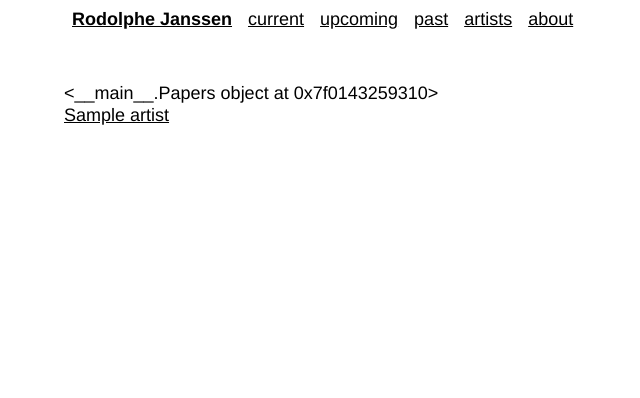
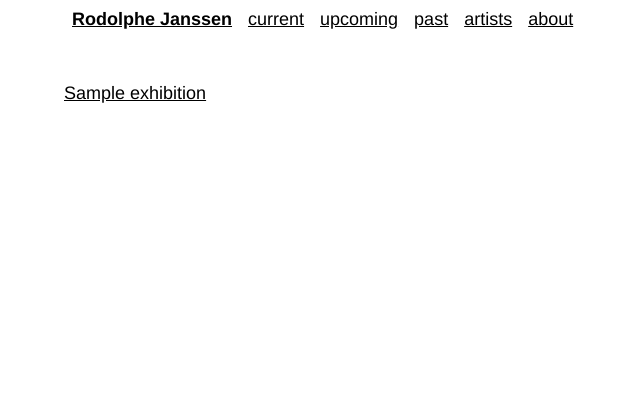
Before and after one commit to colmoneill/Jason-Scraper, a Flask app: page / in a window 1280 px wide. Shown: the part 22-420 px from the top of the page, without its empty margins (0-640 px from the left). Run offline with Flask 2, Linux system fonts and the light colour scheme; a database or web service that is not in the repository returns one stand-in record (values such as "Sample title"); some libraries are stand-ins or nearby versions.

Commit message:
changes and additions to the templates: current = home page + the corresponding structual stuff in the back end

```diff
--- a/app.py
+++ b/app.py
@@ -24,7 +24,8 @@ db = client.artlogic
 def home():
     artworks = db.artworks.find().sort("id", -1).limit(10)
     exhibition = db.exhibition.find()
-    return render_template("front/exhibition.html", artworks=artworks, exhibition=exhibition)
+    current_exhibition = db.exhibitions.find()
+    return render_template("front/current.html", current_exhibition=current_exhibition)
 
 @app.route("/artists/")
 def artists():
@@ -41,6 +42,12 @@ def artist(slug):
 def current():
     current_exhibition = db.exhibitions.find()
     return render_template("front/current.html", current_exhibition=current_exhibition)
+
+@app.route("/current/<slug>/")
+def exhibition(slug):
+    exhibition = db.exhibition.find_one({ "slug: slug"})
+    artworks = db.exhibition.find()
+    return render_template("front/exhibition.html")
 
 @app.route('/exhibition', methods=['GET', 'POST'])
 def adminexhibition():
--- a/templates/front/current.html
+++ b/templates/front/current.html
@@ -4,7 +4,9 @@
 	{% block body %}
 
 	{% for current_exhibition in current_exhibition %}
-	<li><a href="/exhibition/{{ current_exhibition.slug }}/">{{ current_exhibition.name }}</li>
-    {% endfor %}
+		<ul>
+			<li><a href="/exhibition/{{ current_exhibition.slug }}/">{{ current_exhibition.name }}</li>
+  	</ul>
+	{% endfor %}
 
 	{% endblock %}
--- a/templates/front/exhibition.html
+++ b/templates/front/exhibition.html
@@ -1,13 +1,9 @@
 {% extends "base.html" %}
 {% block title %}{{ exhibition.name }}{% endblock %}
 {% block body %}
-	<section>
-		{{ exhibition.exhibition }}
-	</section>
-
     <ul>
-    {% for artist in exhibition.artists %}
-        <li><a href="/artists/{{ artist.slug }}/">{{ artist.artist }}</a></li>
-    {% endfor %}
+    	{% for artist in exhibition.artists %}
+        	<li><a href="/artists/{{ artist.slug }}/">{{ artist.artist }}</a></li>
+    	{% endfor %}
     </ul>
 {% endblock %}
```
